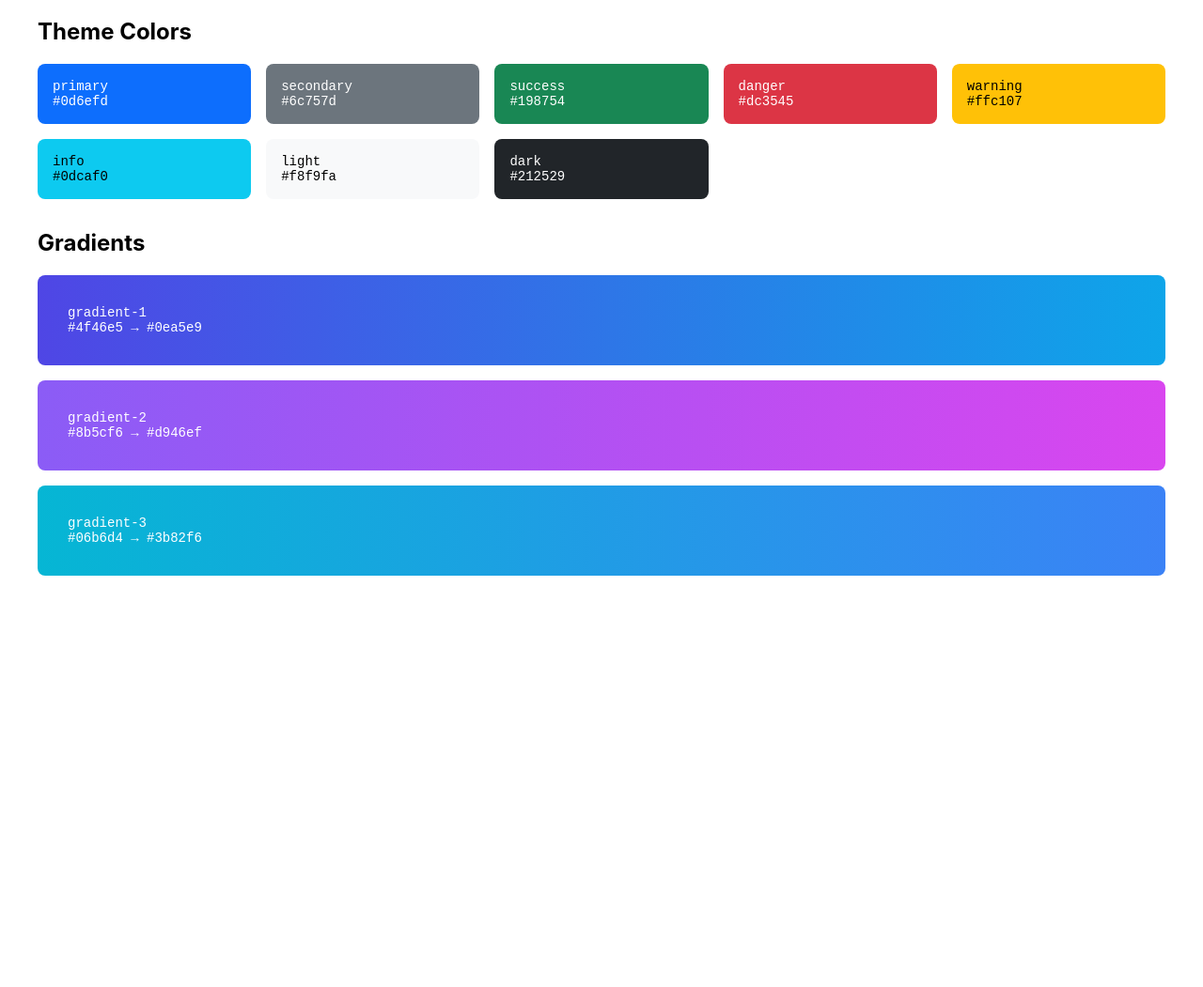
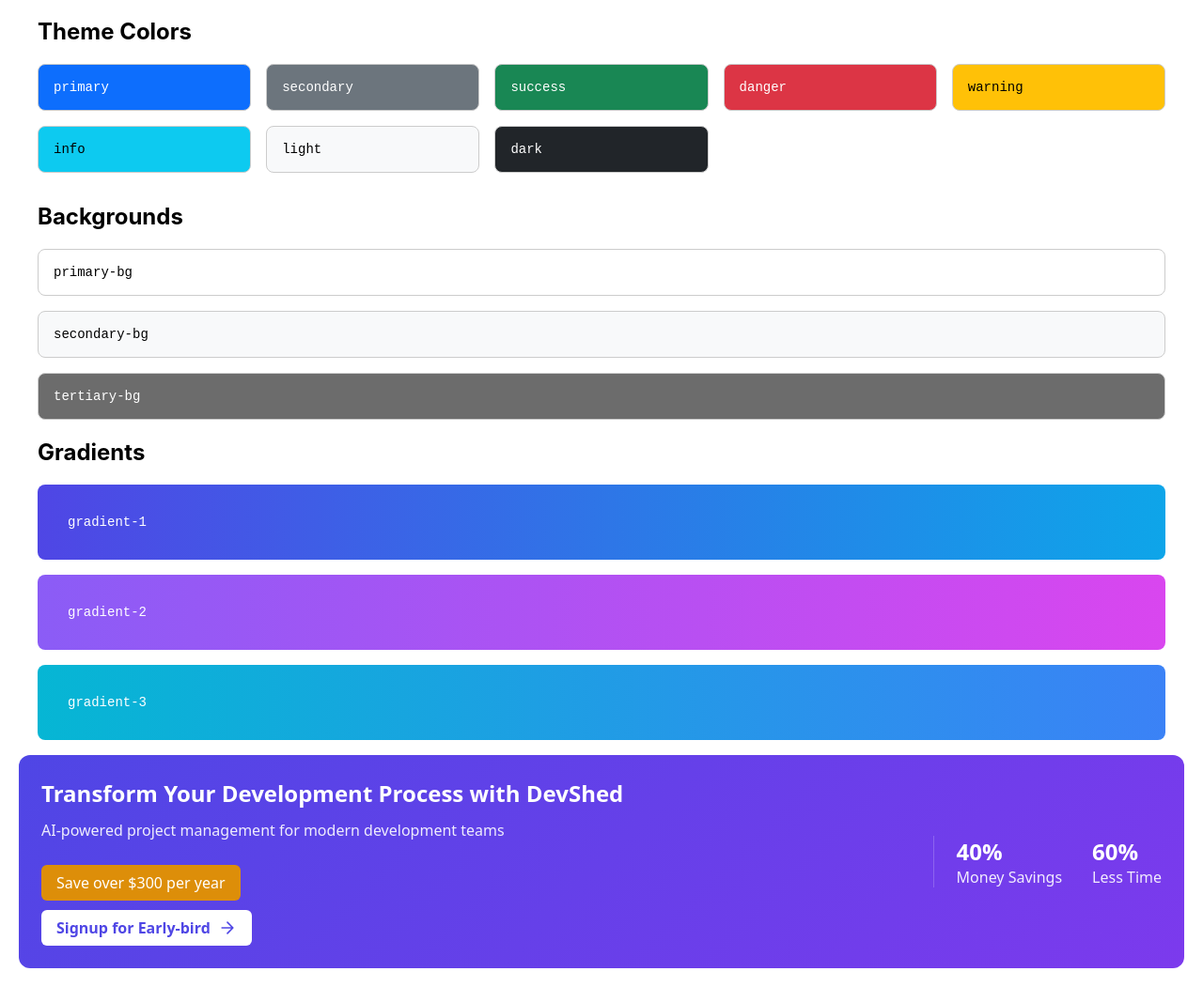
Before and after one commit to DevShedLabs/Color-Palette-Generator, a plain HTML site: page example.html in a window 1280 px wide. Shown: the part 83-1134 px from the top of the page at 94% size. Before the commit the page ends 800 px from the top, so only its background shows below. Drawn offline with Linux system fonts and the light colour scheme.

Commit message:
Devshed call to action and updated html

```diff
--- a/example.html
+++ b/example.html
@@ -15,6 +15,9 @@
 			--cl-danger: #dc3545;
 			--cl-light: #f8f9fa;
 			--cl-dark: #212529;
+			--cl-primary-bg: #ffffff;
+			--cl-secondary-bg: #f8f9fa;
+			--cl-tertiary-bg: #6c6c6c;
 			--cl-gradient-1: linear-gradient(to right, #4f46e5, #0ea5e9);
 			--cl-gradient-2: linear-gradient(to right, #8b5cf6, #d946ef);
 			--cl-gradient-3: linear-gradient(to right, #06b6d4, #3b82f6);
@@ -28,6 +31,13 @@
 		.cl-bg-danger { background-color: var(--cl-danger); }
 		.cl-bg-light { background-color: var(--cl-light); }
 		.cl-bg-dark { background-color: var(--cl-dark); }
+
+		.cl-primary-bg { color: var(--cl-primary-bg); }
+		.cl-bg-primary-bg { background-color: var(--cl-primary-bg); }
+		.cl-secondary-bg { color: var(--cl-secondary-bg); }
+		.cl-bg-secondary-bg { background-color: var(--cl-secondary-bg); }
+		.cl-tertiary-bg { color: var(--cl-tertiary-bg); }
+		.cl-bg-tertiary-bg { background-color: var(--cl-tertiary-bg); }
 
 		.cl-bg-gradient-1 { background: var(--cl-gradient-1); }
 		.cl-bg-gradient-2 { background: var(--cl-gradient-2); }
@@ -58,6 +68,11 @@
 			color: white;
 			font-family: monospace;
 			font-size: 0.875rem;
+			border: 1px solid #ccc;
+		}
+
+		.mb-1 {
+			margin-bottom: 1rem;
 		}
 
 		.gradient-block {
@@ -73,6 +88,15 @@
 		.cl-bg-light, .cl-bg-warning, .cl-bg-info {
 			color: #000;
 		}
+
+		.text-dark {
+			color: #000;
+		}
+
+		.text-light {
+			color: #fff;
+		}
+
 	</style>
 </head>
 <body>
@@ -81,20 +105,50 @@
 
 	<h2>Theme Colors</h2>
 	<div class="grid">
-		<div class="color-block cl-bg-primary">primary<br>#0d6efd</div>
-		<div class="color-block cl-bg-secondary">secondary<br>#6c757d</div>
-		<div class="color-block cl-bg-success">success<br>#198754</div>
-		<div class="color-block cl-bg-danger">danger<br>#dc3545</div>
-		<div class="color-block cl-bg-warning">warning<br>#ffc107</div>
-		<div class="color-block cl-bg-info">info<br>#0dcaf0</div>
-		<div class="color-block cl-bg-light">light<br>#f8f9fa</div>
-		<div class="color-block cl-bg-dark">dark<br>#212529</div>
+		<div class="color-block cl-bg-primary">primary</div>
+		<div class="color-block cl-bg-secondary">secondary</div>
+		<div class="color-block cl-bg-success">success</div>
+		<div class="color-block cl-bg-danger">danger</div>
+		<div class="color-block cl-bg-warning">warning</div>
+		<div class="color-block cl-bg-info">info</div>
+		<div class="color-block cl-bg-light">light</div>
+		<div class="color-block cl-bg-dark">dark</div>
 	</div>
 
+	<h2>Backgrounds</h2>
+	<div class="color-block cl-bg-primary-bg mb-1 text-dark">primary-bg</div>
+	<div class="color-block cl-bg-secondary-bg mb-1 text-dark">secondary-bg</div>
+	<div class="color-block cl-bg-tertiary-bg mb-1">tertiary-bg</div>
+
 	<h2>Gradients</h2>
-	<div class="gradient-block cl-bg-gradient-1">gradient-1<br>#4f46e5 → #0ea5e9</div>
-	<div class="gradient-block cl-bg-gradient-2">gradient-2<br>#8b5cf6 → #d946ef</div>
-	<div class="gradient-block cl-bg-gradient-3">gradient-3<br>#06b6d4 → #3b82f6</div>
+	<div class="gradient-block cl-bg-gradient-1">gradient-1</div>
+	<div class="gradient-block cl-bg-gradient-2">gradient-2</div>
+	<div class="gradient-block cl-bg-gradient-3">gradient-3</div>
+</div>
+<div style="background: linear-gradient(135deg, #4F46E5 0%, #7C3AED 100%); color: white; padding: 24px; border-radius: 12px; max-height: 200px; overflow: hidden; font-family: system-ui, -apple-system, sans-serif;">
+	<div style="display: flex; align-items: center; justify-content: space-between; gap: 24px; max-width: 1200px; margin: 0 auto;">
+		<div style="flex: 1;">
+			<h3 style="font-size: 24px; font-weight: bold; margin: 0 0 12px 0;">Transform Your Development Process with DevShed</h3>
+			<p style="margin: 0 0 16px 0; color: rgba(255,255,255,0.9);">AI-powered project management for modern development teams</p>
+			<span style="display: inline-block; background: #dd8e09; padding: 8px 16px; border-radius: 6px; margin: 10px 0;">Save over $300 per year</span>
+			<div style="display: flex; gap: 12px;">
+				<a href="https://devshed.io" target="_blank" style="display: inline-flex; align-items: center; background: white; color: #4F46E5; padding: 8px 16px; border-radius: 6px; text-decoration: none; font-weight: 600; gap: 8px;">
+					Signup for Early-bird
+					<svg width="20" height="20" viewBox="0 0 24 24" fill="none" stroke="currentColor" stroke-width="2" stroke-linecap="round" stroke-linejoin="round"><path d="M5 12h14M12 5l7 7-7 7"/></svg>
+				</a>
+			</div>
+		</div>
+		<div style="display: flex; align-items: center; gap: 32px; padding-left: 24px; border-left: 1px solid rgba(255,255,255,0.2);">
+			<div>
+				<div style="font-size: 24px; font-weight: bold;">40%</div>
+				<div style="color: rgba(255,255,255,0.9);">Money Savings</div>
+			</div>
+			<div>
+				<div style="font-size: 24px; font-weight: bold;">60%</div>
+				<div style="color: rgba(255,255,255,0.9);">Less Time</div>
+			</div>
+		</div>
+	</div>
 </div>
 </body>
 </html>
```
Also changed, not shown: assets/js/scripts.js (+16 -11 lines).
